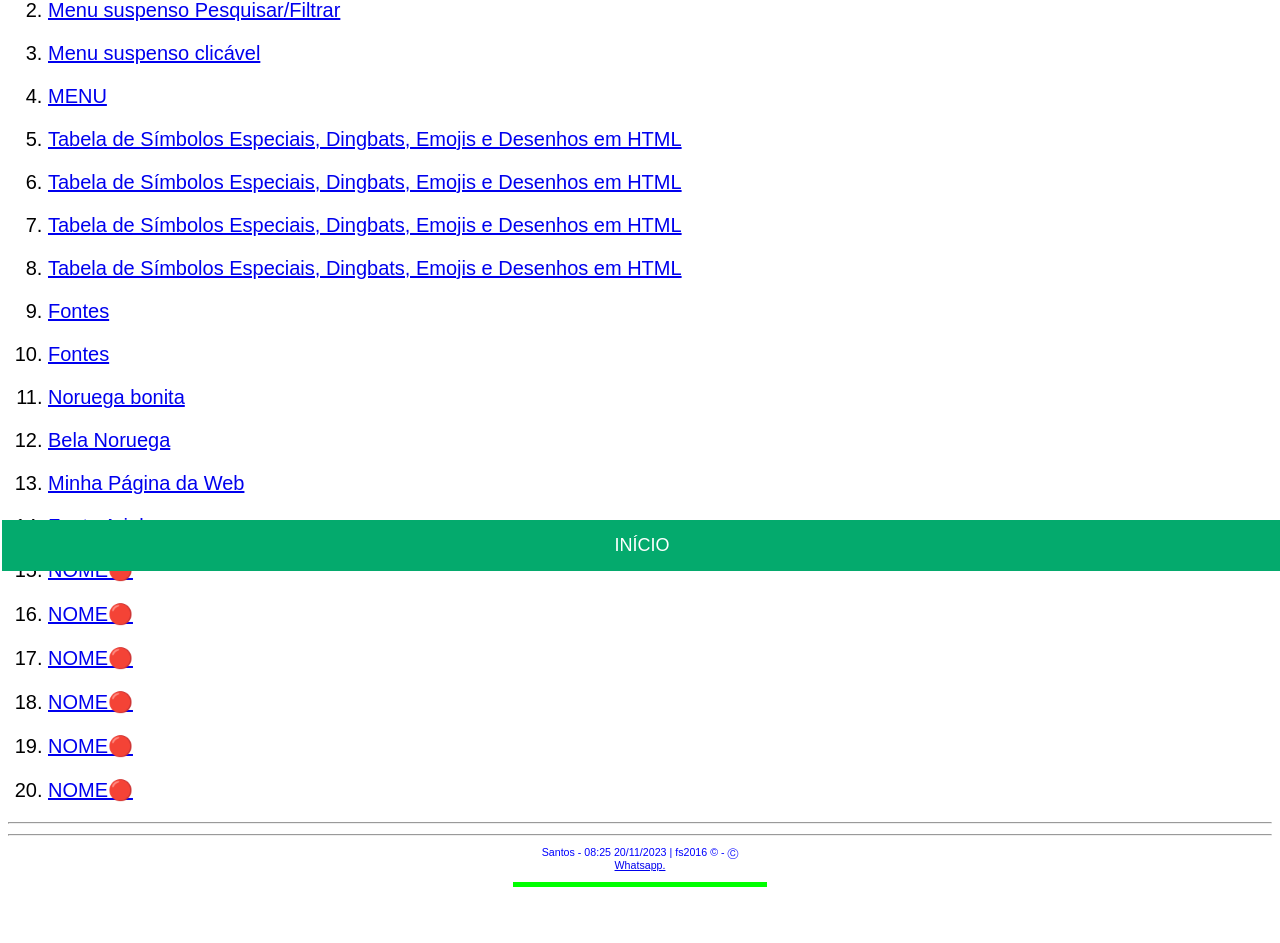
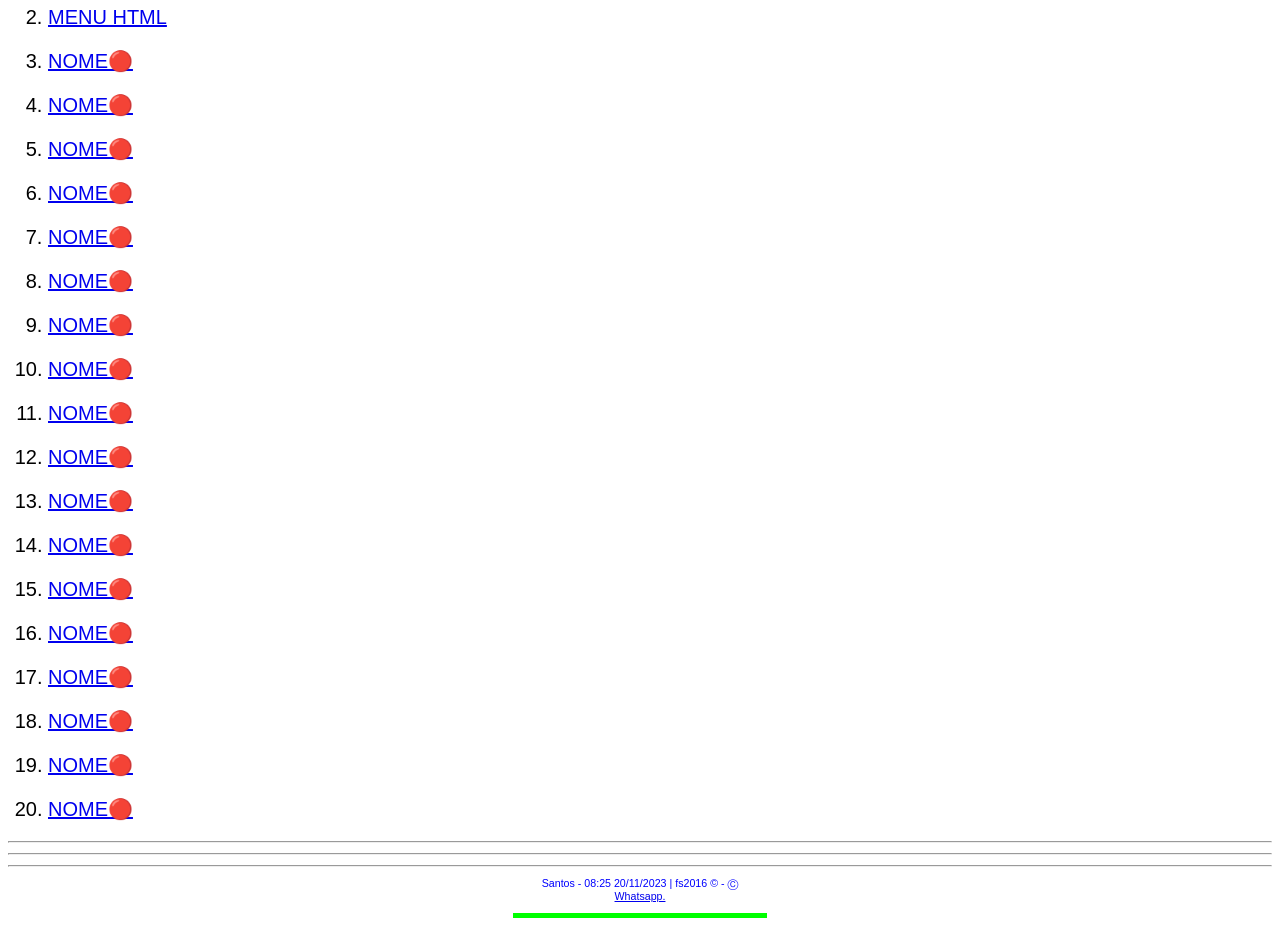
Before and after one commit to JBMSANTOS12164/HTML, a plain HTML site: page index.html in a window 1280 px wide. Shown: the part 225-1168 px from the top of the page. Drawn offline with Linux system fonts and the light colour scheme.

Commit message:
Update index.html

```diff
--- a/index.html
+++ b/index.html
@@ -1,17 +1,7 @@
 <meta charset="utf-8"><!DOCTYPE html><html lang="pt-br">
-<head><title>HTML</title>
+<head><title>Bom saber</title>
 <link rel="sortcut icon" href="https://icones.pro/wp-content/uploads/2021/05/icone-globe-violet.png" type="image/gif" />
-<link href="CSS🔴.css" rel="stylesheet">
-<link rel="stylesheet" href="CSS🔴.css">
-<meta name="viewport" content="width=device-width, initial-scale=1">
-<meta name="author" content="santos.12164@hotmail.com">
-<meta name="description" content="HTML">
-<meta name="keywords" content="HTML">
-</head><body><style>
-img {
-    max-width: 100%;
-}
-</style><center>
+</head><body><center>
 <!---------------------------------
 <body bgcolor="#000000"> </body>
 <FONT COLOR="#ffffff">&emsp;
@@ -78,158 +68,214 @@ document.write('  '+todaysDate);
     }
     window.setInterval("Horario()",1000);
 //-->
-</SCRIPT></body></html></mark></u><BR/><BR/>
+</SCRIPT></body></html></mark></u>
 <!--------------------------------------------------------------->
-Bem vindo</center><hr/>
+<p>Bem vindo</p>
 <!------------------------------------------------------------------------>
-<!------------------------------------------------------------------------>
-<!------------------------------------------------------------------------>
-<!------------------------------------------------------------------------>
-<!------------------------------------------------------------------------>
-<!------------------------------------------------------------------------>
+</center><hr/>
+<!-------------------------    _blank --- _self     ----------------------->
+<!--------------------------------------    CANAL
+https://www.youtube.com/channel/UC9SUxTSprUMjot8QjfdJSyA
+--------------------------------------->
 <!---------------------------------------------------------------------------------->
+<!---------------------------------------------------------------------------------->
+<!---------------------------------------------------------------------------------->
+<!---------------------------------------------------------------------------------->
+<!---------------------------------------------------------------------------------->
+<!---------------------------------------------------------------------------------->
+<!---------------------------------------------------------------------------------->
+<!-------------------------------------------------------------->
 <ol>
-<!---------------------------------------------------------------------------------->
-<P><li><a target="_blank" href="
-https://www.w3schools.com/howto/howto_js_curtain_menu.asp
-">
-Menu lateral
+<!-------------------------------------------------------------->
+<!-------------------------------------------------------------->
+<!-------------------------------------------------------------->
+<P><li><a target="_blank" href="index_arquivos/
+HTML
+/1 - Copia.html">
+HTML
 </a></li></P>
 <!-------------------------------------------------------------->
-<P><li><a target="_blank" href="
-https://www.w3schools.com/howto/tryit.asp?filename=tryhow_css_js_dropdown_filter
-">
-Menu suspenso Pesquisar/Filtrar
+<P><li><a target="_blank" href="index_arquivos/
+MENU HTML
+/1 - Copia.html">
+MENU HTML
 </a></li></P>
 <!-------------------------------------------------------------->
-<P><li><a target="_blank" href="
-https://www.w3schools.com/howto/tryit.asp?filename=tryhow_css_js_dropdown
-">
-Menu suspenso clicável
-</a></li></P>
-<!-------------------------------------------------------------->
-<P><li><a target="_blank" href="
-https://www.w3schools.com/howto/howto_js_dropdown.asp
-">
-MENU
-</a></li></P>
-<!-------------------------------------------------------------->
-<P><li><a target="_blank" href="
-https://erikasarti.com/html/dingbats-simbolos-desenhos/
-">
-Tabela de Símbolos Especiais, Dingbats, Emojis e Desenhos em HTML
-</a></li></P>
-<!-------------------------------------------------------------->
-<P><li><a target="_blank" href="
-https://www.blogson.com.br/lista-de-simbolos-do-html-5/
-">
-Tabela de Símbolos Especiais, Dingbats, Emojis e Desenhos em HTML
-</a></li></P>
-<!-------------------------------------------------------------->
-<P><li><a target="_blank" href="
-https://fap.if.usp.br/~vvuolo/A%20-%20HOME%20-%20Fisica/simbolos.htm
-">
-Tabela de Símbolos Especiais, Dingbats, Emojis e Desenhos em HTML
-</a></li></P>
-<!-------------------------------------------------------------->
-<P><li><a target="_blank" href="
-https://symbl.cc/pt/html-entities/
-">
-Tabela de Símbolos Especiais, Dingbats, Emojis e Desenhos em HTML
-</a></li></P>
-<!-------------------------------------------------------------->
-<P><li><a target="_blank" href="
-https://www.w3schools.com/w3css/w3css_fonts.asp
-">
-Fontes
-</a></li></P>
-<!-------------------------------------------------------------->
-<P><li><a target="_blank" href="
-https://www.w3schools.com/howto/howto_google_fonts.asp
-">
-Fontes
-</a></li></P>
-<!-------------------------------------------------------------->
-<P><li><a target="_blank" href="
-https://www.w3schools.com/howto/tryit.asp?filename=tryhow_font_pair_ul
-">
-Noruega bonita
-</a></li></P>
-<!-------------------------------------------------------------->
-<P><li><a target="_blank" href="
-https://www.w3schools.com/howto/tryit.asp?filename=tryhow_font_pair_ons
-">
-Bela Noruega
-</a></li></P>
-<!-------------------------------------------------------------->
-<P><li><a target="_blank" href="
-https://www.w3schools.com/howto/tryit.asp?filename=tryhow_google_pie_chart
-">
-Minha Página da Web
-</a></li></P>
-<!-------------------------------------------------------------->
-<P><li><a target="_blank" href="
-https://www.w3schools.com/w3css/tryit.asp?filename=tryw3css_fonts_arial
-">
-Fonte Arial
-</a></li></P>
-<!-------------------------------------------------------------->
-<P><li><a target="_blank" href="
+<P><li><a target="_blank" href="index_arquivos/
 LINK🔴
-">
+/1 - Copia.html">
 NOME🔴
 </a></li></P>
 <!-------------------------------------------------------------->
-<P><li><a target="_blank" href="
+<P><li><a target="_blank" href="index_arquivos/
 LINK🔴
-">
+/1 - Copia.html">
 NOME🔴
 </a></li></P>
 <!-------------------------------------------------------------->
-<P><li><a target="_blank" href="
+<P><li><a target="_blank" href="index_arquivos/
 LINK🔴
-">
+1 - Copia.html">
 NOME🔴
 </a></li></P>
 <!-------------------------------------------------------------->
-<P><li><a target="_blank" href="
+<P><li><a target="_blank" href="index_arquivos/
 LINK🔴
-">
+1 - Copia.html">
 NOME🔴
 </a></li></P>
 <!-------------------------------------------------------------->
+<P><li><a target="_blank" href="index_arquivos/
+LINK🔴
+1 - Copia.html">
+NOME🔴
+</a></li></P>
+<!-------------------------------------------------------------->
+<P><li><a target="_blank" href="index_arquivos/
+LINK🔴
+1 - Copia.html">
+NOME🔴
+</a></li></P>
+<!-------------------------------------------------------------->
+<P><li><a target="_blank" href="index_arquivos/
+LINK🔴
+1 - Copia.html">
+NOME🔴
+</a></li></P>
+<!-------------------------------------------------------------->
+<P><li><a target="_blank" href="index_arquivos/
+LINK🔴
+1 - Copia.html">
+NOME🔴
+</a></li></P>
 
 
 
 
 
 
-<P><li><a target="_blank" href="
+
+
+<!-------------------------------------------------------------->
+<P><li><a target="_blank" href="index_arquivos/
 LINK🔴
-">
+1 - Copia.html">
 NOME🔴
 </a></li></P>
 <!-------------------------------------------------------------->
-<P><li><a target="_blank" href="
+<P><li><a target="_blank" href="index_arquivos/
 LINK🔴
-">
+1 - Copia.html">
 NOME🔴
 </a></li></P>
 <!-------------------------------------------------------------->
+<P><li><a target="_blank" href="index_arquivos/
+LINK🔴
+1 - Copia.html">
+NOME🔴
+</a></li></P>
+<!-------------------------------------------------------------->
+<P><li><a target="_blank" href="index_arquivos/
+LINK🔴
+1 - Copia.html">
+NOME🔴
+</a></li></P>
+<!-------------------------------------------------------------->
+<P><li><a target="_blank" href="index_arquivos/
+LINK🔴
+1 - Copia.html">
+NOME🔴
+</a></li></P>
+<!-------------------------------------------------------------->
+<P><li><a target="_blank" href="index_arquivos/
+LINK🔴
+1 - Copia.html">
+NOME🔴
+</a></li></P>
+<!-------------------------------------------------------------->
+<P><li><a target="_blank" href="index_arquivos/
+LINK🔴
+1 - Copia.html">
+NOME🔴
+</a></li></P>
+<!-------------------------------------------------------------->
+<P><li><a target="_blank" href="index_arquivos/
+LINK🔴
+1 - Copia.html">
+NOME🔴
+</a></li></P>
+<!-------------------------------------------------------------->
+<P><li><a target="_blank" href="index_arquivos/
+LINK🔴
+1 - Copia.html">
+NOME🔴
+</a></li></P>
+<!-------------------------------------------------------------->
+<P><li><a target="_blank" href="index_arquivos/
+LINK🔴
+1 - Copia.html">
+NOME🔴
+</a></li></P>
+
+
+
+
+
+
+
+
+
+<!-------------------------------------------------------------->
+</ol>
+<!-------------------------------------------------------------->
+
+<!---------------------------------------------------------------------------------->
+<!---------------------------------------------------------------------------------->
+<!---------------------------------------------------------------------------------->
+<!---------------------------------------------------------------------------------->
+<!---------------------------------------------------------------------------------->
+<!---------------------------------------------------------------------------------->
+<CENTER><hr/>
+<!------------------------------------ IMAGEM  ------------------------------------->
+<!---------------------------------------------------------------------------------->
+<!---------------------------------------------------------------------------------->
+<!---------------------------------------------------------------------------------->
+<!---------------------------------------------------------------------------------->
+<!---------------------------------------------------------------------------------->
+<!DOCTYPE html><html><head><meta name="viewport" content="width=device-width, initial-scale=1.0"><style>
+img {
+  max-width: 100%;
+  height: auto;
+}
+</style></head><body>
+<!---------------------------------------------------------------------------------->
+<!---------------------------------------------------------------------------------->
+<!---------------------------------------------------------------------------------->
+<!---------------------------------------------------------------------------------->
+<!-----------------------------------------
+<a target="_blank" href="
+LINK🔴
+"><img src="
+IMAGEM🔴
+" width="460" height="345"></a>
+<!---------------------------------------------------------------------------------->
+
+
+
+
 
 
 
 
 <!---------------------------------------------------------------------------------->
-</ol>
+<!---------------------------------------------------------------------------------->
+</body></html>
 <!---------------------------------------------------------------------------------->
 <!--##############################################################################-->
 <!--##############################################################################-->
 <!--####################################   FIM   ################################-->
 <!--##############################################################################-->
 <!--##############################################################################-->
-<!---------------------------------------------------------------------------------->
-<CENTER>
 <!---------------------------------------------------------------------------------->
 <!DOCTYPE html><html><head>
 <meta name="viewport" content="width=device-width, initial-scale=1"><style>
@@ -257,7 +303,7 @@ body {
 }
 </style></head><body>
 <!---------------------------------------------------------------------------------->
-<button onclick="topFunction()" id="myBtn" title="Go to top">Topo</button>
+<button onclick="topFunction()" id="myBtn" title="Go to top">TOPO</button>
 <!----------------------------------
 <div style="background-color:black;color:white;padding:30px">Scroll Down</div>
 <div style="background-color:lightgrey;padding:30px 30px 2500px">This example demonstrates how to create a "scroll to top" button that becomes visible
@@ -291,18 +337,11 @@ h3 {
   text-shadow: -1px 0 black, 0 1px black, 1px 0 black, 0 -1px black;
 }
 </style></head><body></body></html>
-<!-----------------------------
+<!----------------------------------------------------------->
 <!DOCTYPE html><html><head><style>
 h2 {
   color: white;
   text-shadow: 4px 4px 8px #0101DF;
-}
-</style></head><body></body></html>
-<!----------------------------------------------------------->
-<!DOCTYPE html><html><head><style>
-h2 {
-  color: white;
-  text-shadow: 2px 2px 4px black, 0 0 25px blue, 0 0 5px darkblue;
 }
 </style></head><body></body></html>
 <!----------------------------------------------------------->
@@ -361,7 +400,7 @@ https://wa.me/5585988885153?text=SANTOS%20QUERO%20DIZER%20QUE%20
 <!-----------------------------
 https://www.w3schools.com/howto/tryit.asp?filename=tryhow_css_fixed_footer
 ------------------------------>
-<!----------------------------------------------------------->
+<!-----------------------------
 <!DOCTYPE html><html><head><meta name="viewport" content="width=device-width, initial-scale=1"><style>
 .button {
    position: fixed;
```
